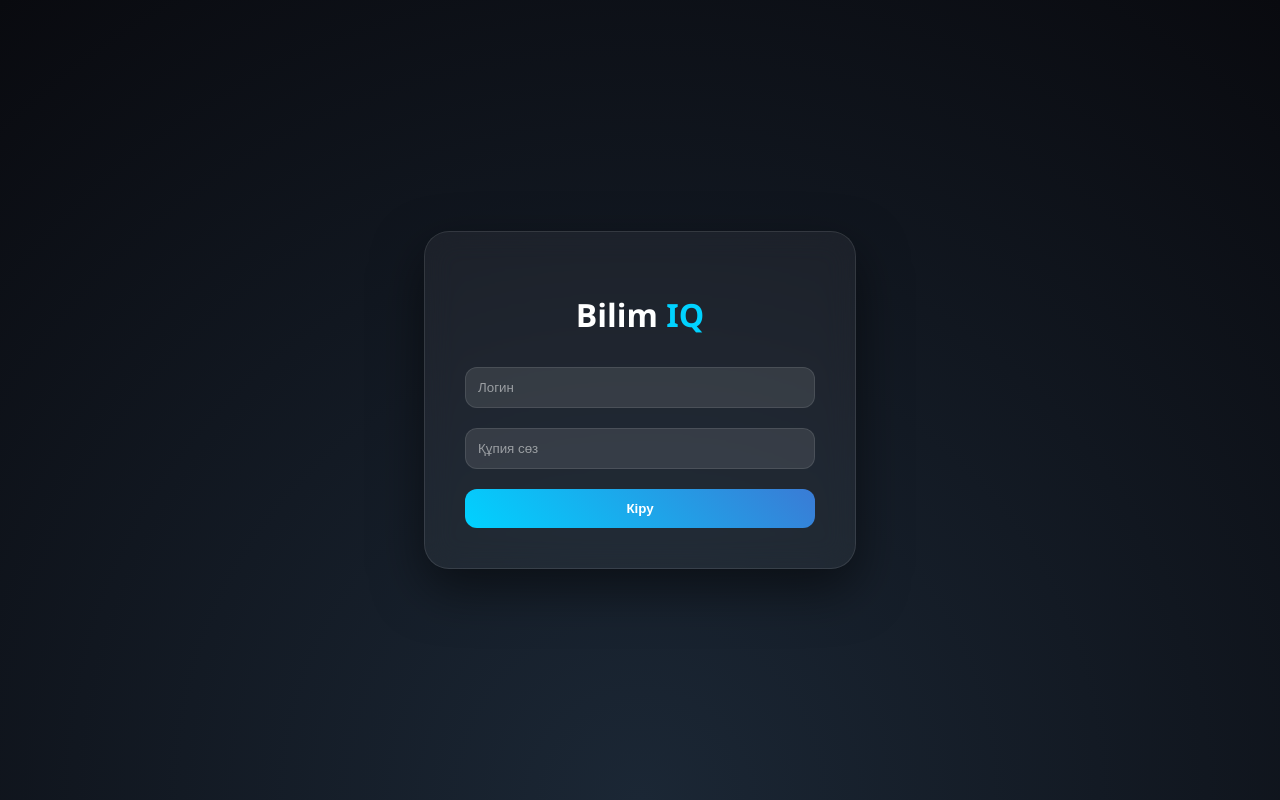
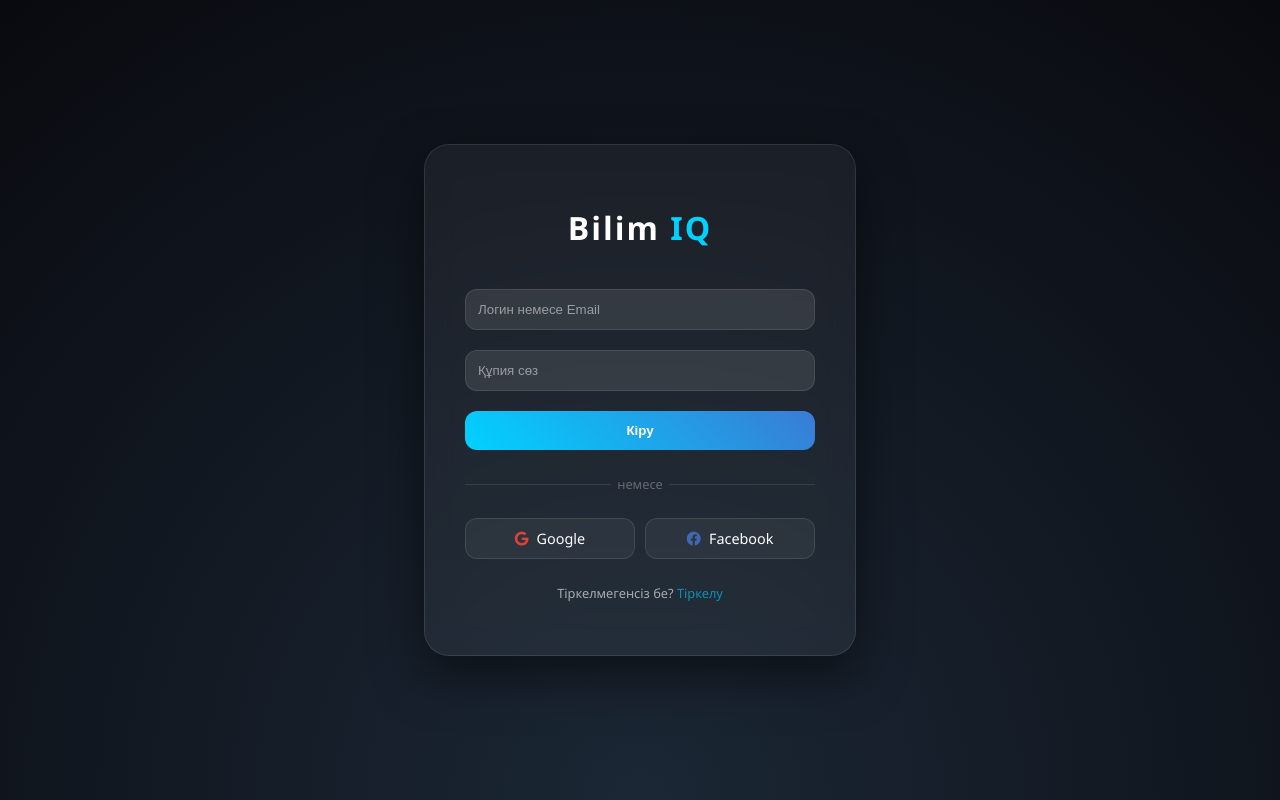
Before and after one commit to alishersultansiyk06-creator/bilim-iq, a Flask app: page /login in a window 1280 px wide. Run offline with Flask 3, Linux system fonts and the light colour scheme.

Commit message:
Update login.html

```diff
--- a/templates/login.html
+++ b/templates/login.html
@@ -4,6 +4,7 @@
     <meta charset="UTF-8">
     <meta name="viewport" content="width=device-width, initial-scale=1.0">
     <title>Bilim IQ - Кіру</title>
+    <link rel="stylesheet" href="https://cdnjs.cloudflare.com/ajax/libs/font-awesome/6.0.0/css/all.min.css">
     <style>
         body {
             margin: 0; height: 100vh; display: flex; align-items: center; justify-content: center;
@@ -18,28 +19,69 @@
             width: 90%; max-width: 350px; text-align: center;
             box-shadow: 0 20px 50px rgba(0,0,0,0.5);
         }
+        h1 { margin-bottom: 30px; letter-spacing: 2px; }
         input {
             width: 100%; padding: 12px; margin: 10px 0; border-radius: 12px;
             border: 1px solid rgba(255,255,255,0.1); background: rgba(255, 255, 255, 0.1);
             color: white; outline: none; box-sizing: border-box;
         }
         input::placeholder { color: rgba(255,255,255,0.5); }
-        button {
+
+        .btn-main {
             width: 100%; padding: 12px; border-radius: 12px; border: none; margin-top: 10px;
             background: linear-gradient(45deg, #00d2ff, #3a7bd5);
             color: white; font-weight: bold; cursor: pointer; transition: 0.3s;
         }
-        button:hover { transform: scale(1.05); box-shadow: 0 0 20px rgba(0,210,255,0.5); }
+        .btn-main:hover { transform: scale(1.05); box-shadow: 0 0 20px rgba(0,210,255,0.5); }
+
+        /* Әлеуметтік желілер блогы */
+        .separator {
+            margin: 25px 0; display: flex; align-items: center; text-align: center;
+            color: rgba(255,255,255,0.3); font-size: 0.8rem;
+        }
+        .separator::before, .separator::after {
+            content: ''; flex: 1; border-bottom: 1px solid rgba(255,255,255,0.1);
+        }
+        .separator:not(:empty)::before { margin-right: .5em; }
+        .separator:not(:empty)::after { margin-left: .5em; }
+
+        .social-group { display: flex; gap: 10px; justify-content: center; }
+
+        .btn-social {
+            flex: 1; padding: 10px; border-radius: 12px; border: 1px solid rgba(255,255,255,0.1);
+            background: rgba(255,255,255,0.05); color: white; text-decoration: none;
+            font-size: 0.9rem; transition: 0.3s; display: flex; align-items: center; justify-content: center; gap: 8px;
+        }
+        .btn-social:hover { background: rgba(255,255,255,0.15); border-color: rgba(255,255,255,0.5); }
+        .google-color { color: #DB4437; }
+        .fb-color { color: #4267B2; }
+
     </style>
 </head>
 <body>
     <div class="glass-card">
         <h1>Bilim <span style="color:#00d2ff;">IQ</span></h1>
+
         <form action="/login" method="POST">
-            <input type="text" name="username" placeholder="Логин" required>
+            <input type="text" name="username" placeholder="Логин немесе Email" required>
             <input type="password" name="password" placeholder="Құпия сөз" required>
-            <button type="submit">Кіру</button>
+            <button type="submit" class="btn-main">Кіру</button>
         </form>
+
+        <div class="separator">немесе</div>
+
+        <div class="social-group">
+            <a href="/login/google" class="btn-social">
+                <i class="fab fa-google google-color"></i> Google
+            </a>
+            <a href="/login/facebook" class="btn-social">
+                <i class="fab fa-facebook fb-color"></i> Facebook
+            </a>
+        </div>
+
+        <p style="margin-top: 25px; font-size: 0.8rem; opacity: 0.6;">
+            Тіркелмегенсіз бе? <a href="#" style="color: #00d2ff; text-decoration: none;">Тіркелу</a>
+        </p>
     </div>
 </body>
 </html>
```
